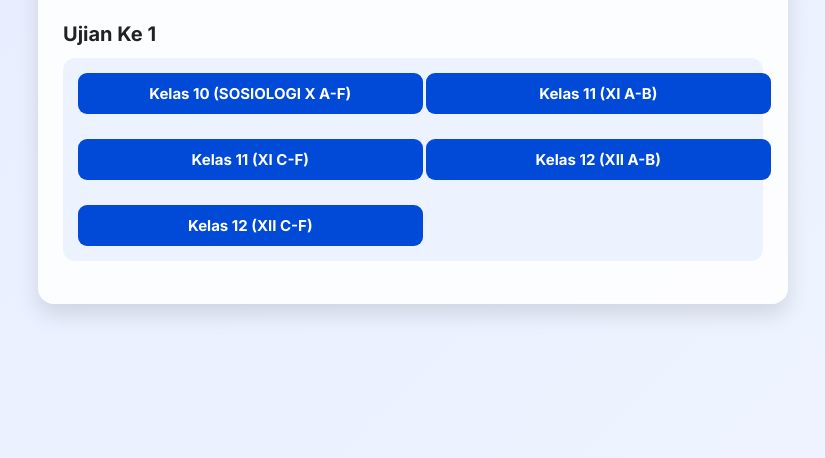
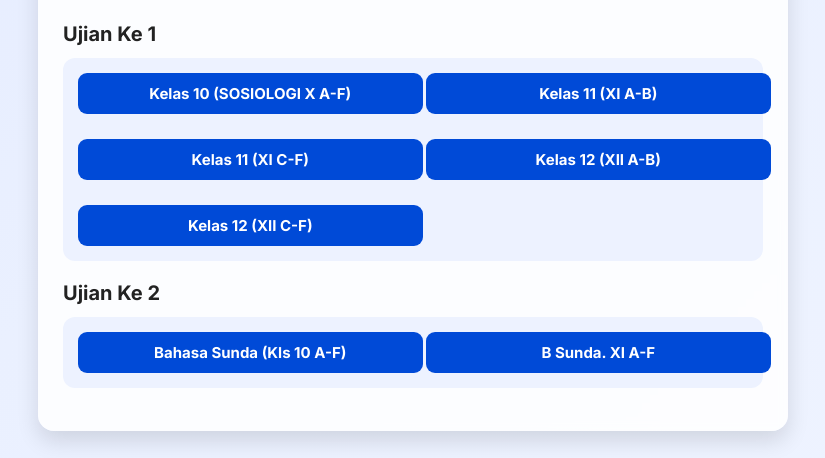
Before and after one commit to fahmi959/cctv_backend_fahmi, a website: page public/index.html in a window 1280 px wide. Shown: the part 342-800 px from the top of the page, without its empty margins (227-1052 px from the left). Drawn offline with Linux system fonts and the light colour scheme.

Commit message:
Update index.html

```diff
--- a/public/index.html
+++ b/public/index.html
@@ -195,14 +195,12 @@
             <a class="btn-link" href="https://forms.gle/MwsWyo4NwNJunadGA">Kelas 12 (XII C-F)</a>
 
         </div>
-<!--
+
         <h2>Ujian Ke 2</h2>
         <div class="link-block">
-            <a class="btn-link" href="https://forms.gle/WZ19hKzi9j8ASxw29">AlQuran Hadis (Kls 10 A-F)</a>
-            <a class="btn-link" href="https://forms.gle/d7vxJ1b14LMWtQCt9">AlQuran Hadis XI A-F</a>
-            <a class="btn-link" href="https://forms.gle/6sbCYnxFpRQH4hjMA">AlQuran Hadis (XII A_F)</a>
-
-        </div> -->
+            <a class="btn-link" href="https://forms.gle/KvQR4hAAi6CFGe3G6">Bahasa Sunda (Kls 10 A-F)</a>
+            <a class="btn-link" href="https://forms.gle/mwW9thKiubNMM2dT8">B Sunda. XI A-F</a>
+        </div>
 
         <!-- <h2>Ujian Ke 3</h2>
         <div class="link-block">
```
